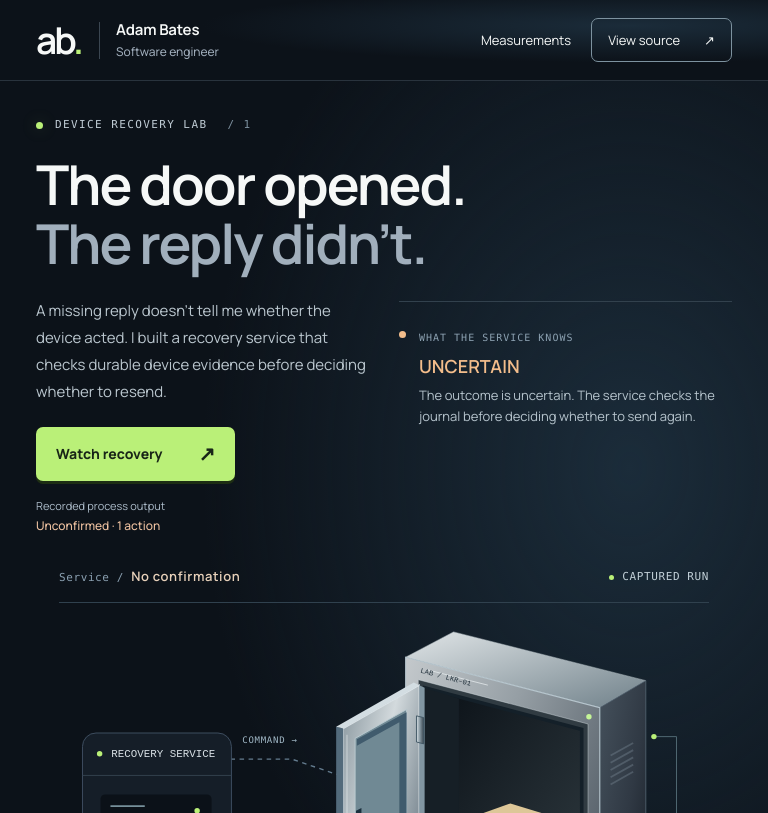
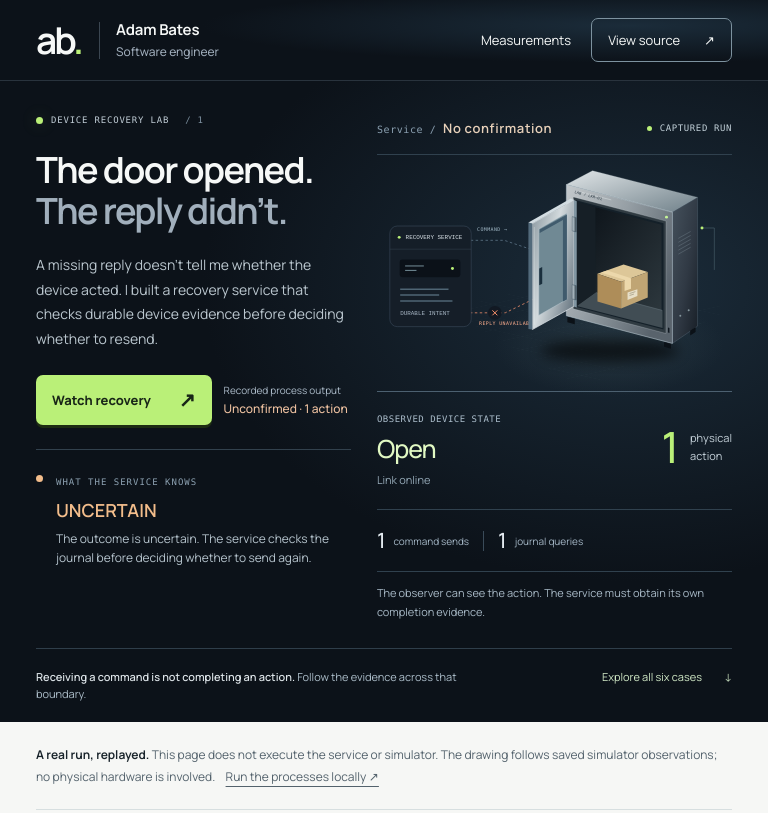
Before and after one commit to B8Z/device-recovery-lab, a website: page demo/index.html in a window 768 px wide. Shown: the top 813 px of the page. Drawn offline with Linux system fonts and the light colour scheme.

Commit message:
Keep the recovery demonstration visible in narrow desktop panels

```diff
--- a/demo/index.html
+++ b/demo/index.html
@@ -476,7 +476,7 @@
         >
           <div class="section-top">
             <span class="eyebrow">THE LIMIT OF AUTOMATIC RECOVERY</span
-            ><span class="section-number">03</span>
+            ><span class="section-number">02</span>
           </div>
           <div class="section-intro">
             <h2 id="boundary-title">What if the record<br />is missing too?</h2>
@@ -553,7 +553,7 @@
         >
           <div class="section-top">
             <span class="eyebrow">THE CONTROLLED EXPERIMENT</span
-            ><span class="section-number">02</span>
+            ><span class="section-number">03</span>
           </div>
           <div class="section-intro">
             <h2 id="workload-title">
--- a/demo/style.css
+++ b/demo/style.css
@@ -1863,3 +1863,117 @@ footer p {
 .opening :is(a, button, input, [tabindex]):focus-visible {
   outline-color: #baf078;
 }
+/* Keep the complete demonstration in view in a desktop side panel. */
+@media (min-width: 601px) and (max-width: 850px) {
+  .hero {
+    grid-template-columns: minmax(0, 0.94fr) minmax(0, 1.06fr);
+    gap: 0 26px;
+    padding-top: 32px;
+    align-items: start;
+  }
+  .hero-copy {
+    display: block;
+  }
+  .hero h1 {
+    font-size: clamp(32px, 4.7vw, 40px);
+    letter-spacing: -1.6px;
+    line-height: 1.12;
+    margin: 22px 0;
+  }
+  .hero .eyebrow {
+    font-size: 9px;
+    gap: 8px;
+    letter-spacing: 0.8px;
+  }
+  .hero-description {
+    font-size: 14px;
+    line-height: 1.75;
+  }
+  .hero-actions {
+    display: flex;
+    gap: 12px;
+    margin: 24px 0;
+    flex-wrap: wrap;
+  }
+  .primary {
+    min-height: 50px;
+    font-size: 13px;
+    padding: 0 16px;
+    gap: 28px;
+  }
+  .replay-disclosure {
+    font-size: 10px;
+  }
+  .decision-panel {
+    margin: 0;
+    min-height: 0;
+    padding-top: 18px;
+  }
+  .decision-panel p {
+    font-size: 12px;
+  }
+  .decision-label {
+    font-size: 9px;
+  }
+  .hero-visual {
+    padding-top: 6px;
+  }
+  .scene-heading {
+    font-size: 10px;
+    flex-wrap: wrap;
+    gap: 8px;
+  }
+  .scene-heading .recording {
+    font-size: 9px;
+  }
+  .device-caption {
+    position: static;
+    margin-top: -5px;
+    min-width: 0;
+    padding-top: 13px;
+    gap: 15px;
+  }
+  .device-caption > div > span {
+    font-size: 9px;
+  }
+  .device-caption > div > strong {
+    font-size: 25px;
+  }
+  .device-caption .pulse-badge > strong {
+    font-size: 43px;
+  }
+  .device-caption .pulse-badge > span {
+    font-size: 11px;
+  }
+  .service-readouts {
+    margin-top: 20px;
+    gap: 14px;
+    flex-wrap: wrap;
+  }
+  .service-readouts span {
+    font-size: 10px;
+  }
+  .service-readouts strong {
+    font-size: 21px;
+  }
+  .service-readouts > div {
+    gap: 8px;
+  }
+  .instrument-caption {
+    font-size: 11px;
+    line-height: 1.7;
+  }
+  .hero-foot {
+    margin-top: 26px;
+    padding: 19px 0;
+    align-items: start;
+  }
+  .hero-foot p {
+    max-width: 65%;
+    font-size: 11px;
+  }
+  .hero-foot a {
+    font-size: 11px;
+    padding: 0;
+  }
+}
```
Also changed, not shown: docs/testing.md (+2 -1 lines), tests/demo/viewer.spec.js (+2 -0 lines).
